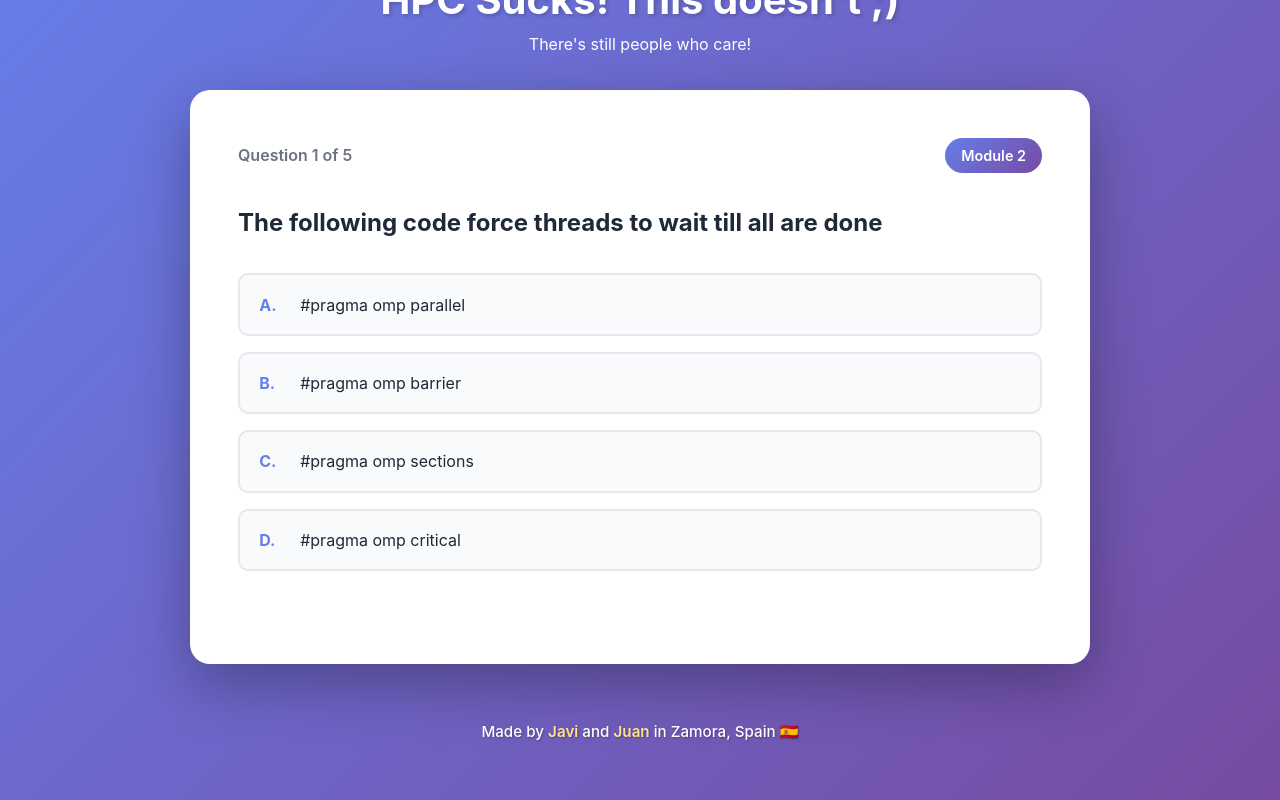
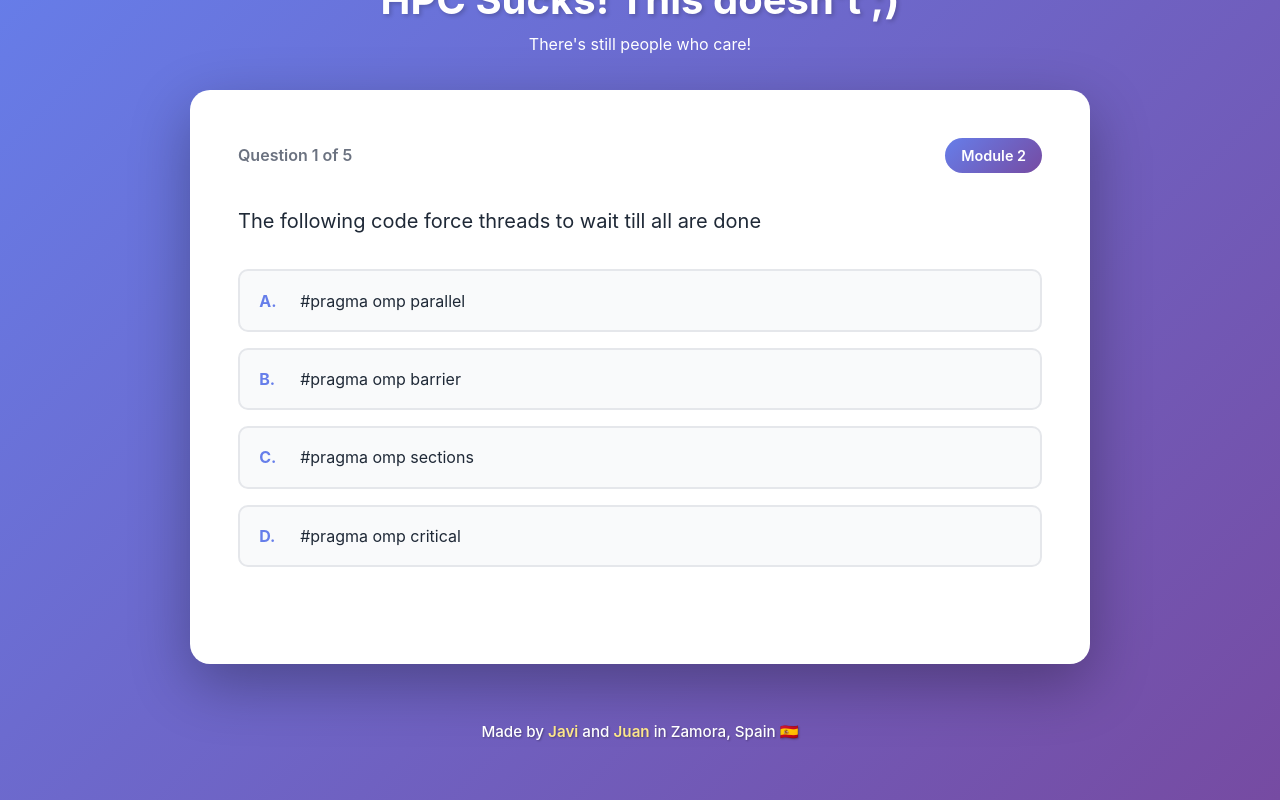
Before and after one commit to aallendez/hpc-is-easy, a React (Vite) app: page / in a window 1280 px wide. Both pictures are taken after a click on the button "Start Quiz". Shown: the part 64-864 px from the top of the page. Built offline with nearby package versions, Linux system fonts and the light colour scheme.

Commit message:
debug: debugging cd

```diff
--- a/src/components/Question.css
+++ b/src/components/Question.css
@@ -38,6 +38,31 @@
   color: #1f2937;
 }
 
+.question-text {
+  font-size: 1.25rem;
+  margin-bottom: 1.5rem;
+  line-height: 1.6;
+  color: #1f2937;
+}
+
+.question-text .text-segment {
+  display: block;
+  margin-bottom: 0.5rem;
+}
+
+.question-text .text-segment:last-child {
+  margin-bottom: 0;
+}
+
+.question-text .embedded-code {
+  margin: 1rem 0;
+  font-size: 0.85rem;
+}
+
+.question-text .embedded-code + .text-segment {
+  margin-top: 1rem;
+}
+
 .instruction-text {
   color: #667eea;
   font-weight: 600;
@@ -63,18 +88,27 @@
 }
 
 .code-block {
-  background: #1f2937;
-  color: #e5e7eb;
-  padding: 1.5rem;
+  background: #1e293b;
+  color: #e2e8f0;
+  padding: 1.25rem 1.5rem;
   border-radius: 10px;
   margin: 1.5rem 0;
   overflow-x: auto;
-  font-size: 0.9rem;
-  line-height: 1.6;
+  font-size: 0.875rem;
+  line-height: 1.7;
+  border: 1px solid #334155;
+  box-shadow: inset 0 1px 3px rgba(0, 0, 0, 0.2);
 }
 
 .code-block code {
-  font-family: 'Monaco', 'Menlo', 'Ubuntu Mono', monospace;
+  font-family: 'SF Mono', 'Monaco', 'Menlo', 'Ubuntu Mono', 'Consolas', monospace;
+  white-space: pre;
+  display: block;
+}
+
+.embedded-code {
+  background: #0f172a;
+  border-left: 3px solid #667eea;
 }
 
 .inline-code {
@@ -152,6 +186,26 @@
 .option-text {
   flex: 1;
   color: #1f2937;
+}
+
+.option-text .text-segment {
+  display: inline;
+}
+
+.option-text .embedded-code {
+  display: block;
+  margin: 0.5rem 0;
+  padding: 0.75rem;
+  font-size: 0.8rem;
+  border-radius: 6px;
+}
+
+.option-text .embedded-code:first-child {
+  margin-top: 0;
+}
+
+.option-text .embedded-code:last-child {
+  margin-bottom: 0;
 }
 
 .option-checkbox {
--- a/src/components/Question.jsx
+++ b/src/components/Question.jsx
@@ -9,6 +9,110 @@ function shuffleArray(array) {
     [shuffled[i], shuffled[j]] = [shuffled[j], shuffled[i]];
   }
   return shuffled;
+}
+
+// Detect if a line looks like code
+function looksLikeCode(line) {
+  const codePatterns = [
+    /^\s*\d+\s*[\|\:]?\s*(if|for|while|def|class|import|from|return|#include|#pragma|#define|void|int|float|double|char|public|private|protected|static|const)\b/i,
+    /^\s*\d+\s*[\|\:]?\s*[{}();]/,
+    /^\s*(if|for|while|def|class|import|from|return|#include|#pragma|#define|void|int|float|double|char|public|private|protected|static|const)\s*[\(\{]/i,
+    /^\s*[{}]\s*$/,
+    /^\s*\}\s*(else|catch|finally)/i,
+    /[{}();]\s*$/,
+    /^\s*#(include|pragma|define|ifdef|ifndef|endif)/,
+    /^\s*(public|private|protected)\s*(static)?\s*(class|void|int|String)/,
+    /^\s*@(Override|Test|Autowired|Component)/,
+    /^\s*(import|from)\s+[\w.]+/,
+    /^\s*\d+\s*[\|\:]?\s*\w+\s*[=<>!]+/,
+    /^\s*\d+\s*[\|\:]?\s*[\w.]+\s*\(/,
+    /<<<.*>>>/,
+    /^\s*model\s*=\s*/,
+    /^\s*optimizer\s*=/,
+    /^\s*(with|try|except|finally)\s*:/,
+    /^\s*def\s+\w+\s*\(/,
+    /^\s*class\s+\w+/,
+    /\.cuda\(|\.backward\(|\.step\(/,
+    /torch\.|tf\.|np\.|plt\./,
+    /^\s*>>>/, // Python REPL
+    /^\s*\$\s/, // Shell prompt
+    /^\s*>\s+\w+/, // Command line
+  ];
+
+  return codePatterns.some(pattern => pattern.test(line));
+}
+
+// Check if text contains embedded code that should be extracted
+function containsEmbeddedCode(text) {
+  if (!text.includes('\n')) return false;
+
+  const lines = text.split('\n');
+  let codeLineCount = 0;
+
+  for (const line of lines) {
+    if (looksLikeCode(line)) {
+      codeLineCount++;
+    }
+  }
+
+  // If we have at least 2 code-like lines, it's likely embedded code
+  return codeLineCount >= 2;
+}
+
+// Parse text into segments of regular text and code blocks
+function parseTextWithCode(text) {
+  if (!containsEmbeddedCode(text)) {
+    return [{ type: 'text', content: text }];
+  }
+
+  const lines = text.split('\n');
+  const segments = [];
+  let currentSegment = { type: 'text', lines: [] };
+  let inCodeBlock = false;
+
+  for (let i = 0; i < lines.length; i++) {
+    const line = lines[i];
+    const isCodeLine = looksLikeCode(line);
+    const nextLine = lines[i + 1];
+    const prevLine = lines[i - 1];
+
+    // Check context - if surrounded by code lines, treat as code
+    const nextIsCode = nextLine && looksLikeCode(nextLine);
+    const prevIsCode = prevLine && looksLikeCode(prevLine);
+    const isContextualCode = (isCodeLine || (inCodeBlock && (nextIsCode || line.trim() === '')));
+
+    if (isCodeLine && !inCodeBlock) {
+      // Starting a code block
+      if (currentSegment.lines.length > 0) {
+        segments.push({ type: 'text', content: currentSegment.lines.join('\n') });
+      }
+      currentSegment = { type: 'code', lines: [line] };
+      inCodeBlock = true;
+    } else if (inCodeBlock) {
+      // Continue or end code block
+      if (isCodeLine || line.trim() === '' || (prevIsCode && nextIsCode)) {
+        currentSegment.lines.push(line);
+      } else {
+        // End of code block
+        segments.push({ type: 'code', content: currentSegment.lines.join('\n') });
+        currentSegment = { type: 'text', lines: [line] };
+        inCodeBlock = false;
+      }
+    } else {
+      // Regular text
+      currentSegment.lines.push(line);
+    }
+  }
+
+  // Push the last segment
+  if (currentSegment.lines.length > 0) {
+    segments.push({
+      type: currentSegment.type,
+      content: currentSegment.lines.join('\n')
+    });
+  }
+
+  return segments;
 }
 
 function Question({
@@ -47,6 +151,30 @@ function Question({
         return <code key={index} className="inline-code">{part.slice(1, -1)}</code>;
       }
       return part;
+    });
+  };
+
+  // Render text that may contain embedded code blocks
+  const renderTextWithCode = (text) => {
+    const segments = parseTextWithCode(text);
+
+    return segments.map((segment, index) => {
+      if (segment.type === 'code') {
+        return (
+          <pre key={index} className="code-block embedded-code">
+            <code>{segment.content}</code>
+          </pre>
+        );
+      } else {
+        // For text segments, also handle inline code with backticks
+        const textContent = segment.content.trim();
+        if (!textContent) return null;
+        return (
+          <span key={index} className="text-segment">
+            {parseInlineCode(textContent)}
+          </span>
+        );
+      }
     });
   };
 
@@ -93,7 +221,9 @@ function Question({
       </div>
 
       <div className="question-content">
-        <h2>{parseInlineCode(question.question)}</h2>
+        <div className="question-text">
+          {renderTextWithCode(question.question)}
+        </div>
 
         {question.multipleCorrect && !showAnswer && (
           <p className="instruction-text">Select all that apply</p>
@@ -150,7 +280,7 @@ function Question({
                     {String.fromCharCode(65 + displayIndex)}.
                   </span>
                 )}
-                <span className="option-text">{parseInlineCode(option)}</span>
+                <span className="option-text">{renderTextWithCode(option)}</span>
                 {showAnswer && isCorrect && <span className="check-mark">✓</span>}
               </button>
             );
```
